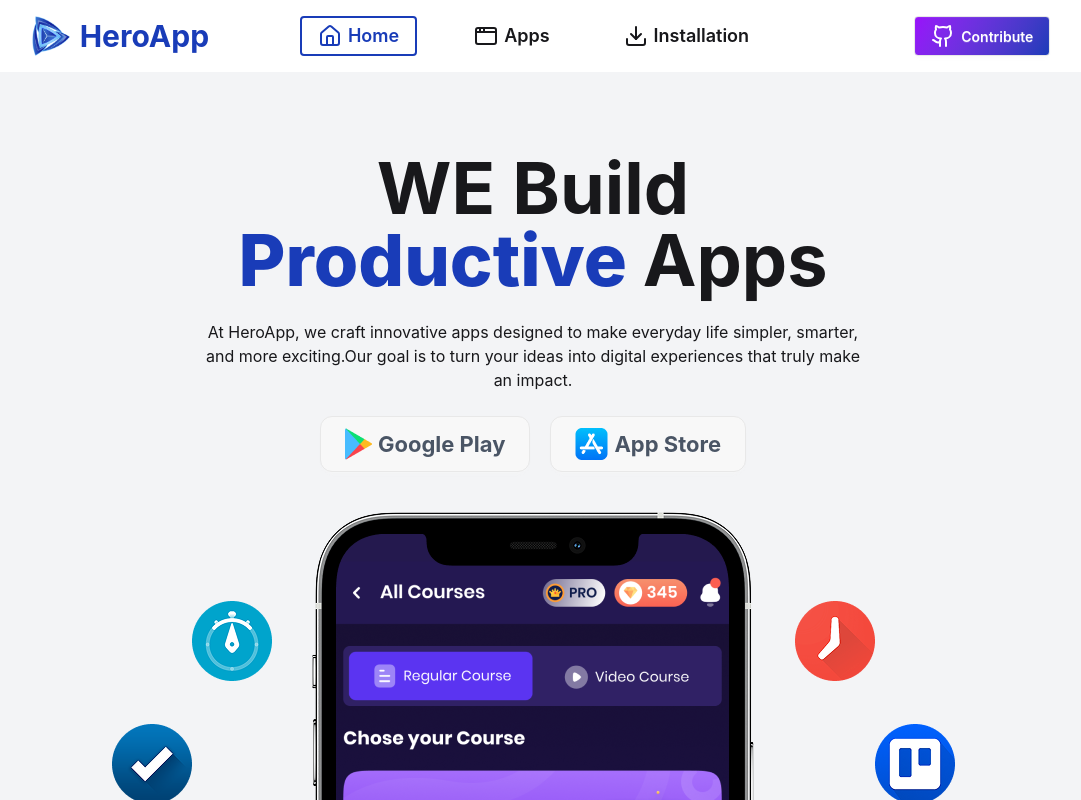
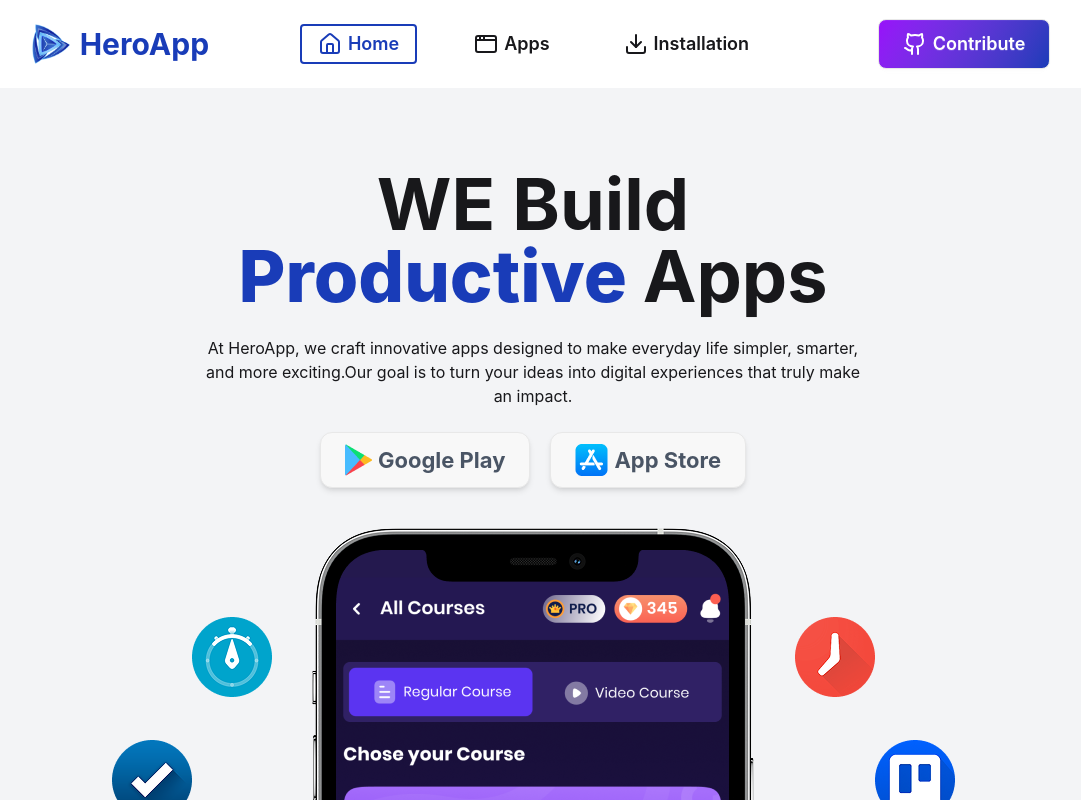
Before and after one commit to AtikHasan16/Hero-App-PHA8, a React (Vite) app: page / in a window 1280 px wide. Shown: the top 800 px of the page, without its empty margins (107-1188 px from the left). Built offline with nearby package versions, Linux system fonts and the light colour scheme.

Commit message:
added some design

```diff
--- a/src/Components/Banner.jsx
+++ b/src/Components/Banner.jsx
@@ -26,7 +26,7 @@
                 <Link
                   to={"https://play.google.com/store/games?hl=en&pli=1"}
                   target={"_blank"}
-                  className="btn btn-xl rounded-xl font-bold text-gray-600 hover:scale-105 hover:bg-blue-800 hover:text-white transition duration-500"
+                  className="btn btn-xl rounded-xl font-bold text-gray-600 hover:scale-105 hover:bg-linear-60  hover:from-blue-800 hover:to-purple-900 hover:text-white transition duration-500 shadow-md"
                 >
                   <img src={google} alt="" />
                   Google Play
@@ -34,7 +34,7 @@
                 <Link
                   to={"https://www.apple.com/app-store/"}
                   target={"_blank"}
-                  className="btn btn-xl rounded-xl font-bold text-gray-600 hover:scale-105 hover:bg-blue-800 hover:text-white transition duration-500"
+                  className="btn btn-xl rounded-xl font-bold text-gray-600 hover:scale-105 hover:bg-blue-800 hover:text-white transition duration-500 shadow-md"
                 >
                   <img src={appStore} alt="" />
                   App Store
--- a/src/Components/Navbar.jsx
+++ b/src/Components/Navbar.jsx
@@ -20,7 +20,7 @@
   return (
     <div className="bg-white">
       <Container>
-        <div className="navbar px-0 bg-base-100 font-inter">
+        <div className="navbar py-4 px-0 bg-base-100 font-inter">
           <div className="navbar-start">
             <div className="dropdown pr-4">
               <div
@@ -66,7 +66,7 @@
             <Link
               to={"https://github.com/AtikHasan16"}
               target={"_blank"}
-              className="btn bg-linear-120 from-purple-600 to-blue-800 text-white"
+              className="btn rounded-lg p-6 bg-linear-120 from-purple-600 to-blue-800 text-white text-lg hover:scale-105 transition duration-300 hover:bg-linear-90 hover:from-black"
             >
               <Github /> Contribute
             </Link>
--- a/src/Pages/Apps.jsx
+++ b/src/Pages/Apps.jsx
@@ -10,7 +10,7 @@
   // console.log(allAppData);
   const [loading, setLoading] = useState(false);
   const [search, setSearch] = useState("");
-  console.log(loading);
+  // console.log(loading);
 
   const handleSearch = (e) => {
     setSearch(e.target.value);
```
